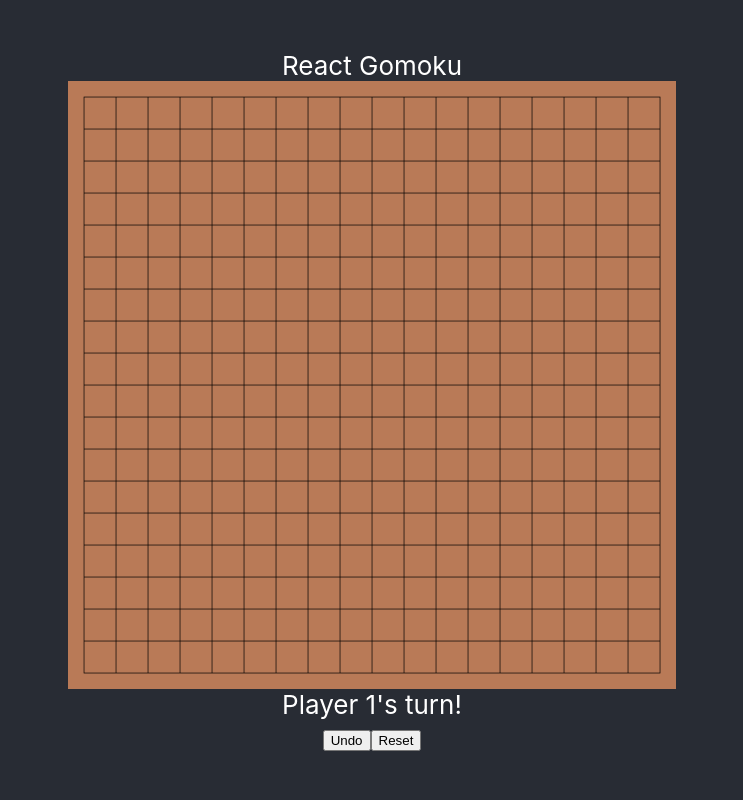
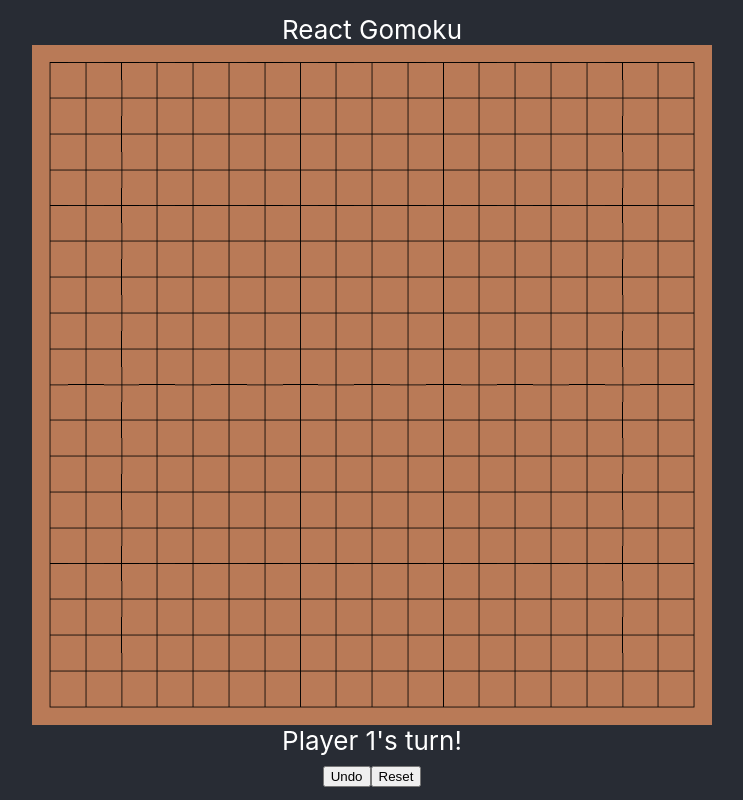
Before and after one commit to kuman514/ReactGomoku, a React (Create React App) app: page / in a window 1280 px wide. Shown: the whole page, without its empty margins (268-1011 px from the left). Built offline with nearby package versions, Linux system fonts and the light colour scheme.

Commit message:
Adjusted board size, added animation for tracked

```diff
--- a/src/App.css
+++ b/src/App.css
@@ -20,12 +20,12 @@
 }
 
 .Board {
-  width: 76vw;
+  width: 98vw;
 }
 
 .Tiles {
   width: 100%;
-  height: 76vw;
+  height: 98vw;
   display: grid;
   grid-template-columns: repeat(19, 1fr);
   grid-template-rows: repeat(19, 1fr);
@@ -35,11 +35,11 @@
 
 @media (orientation: landscape) {
   .Board {
-    width: 76vh;
+    width: 85vh;
   }
 
   .Tiles {
-    height: 76vh;
+    height: 85vh;
   }
 }
 
@@ -103,5 +103,17 @@
 }
 
 .TrackedResult {
-  opacity: 0.5;
+  animation: FlashTrackedResult linear infinite 600ms;
 }
+
+@keyframes FlashTrackedResult {
+  0% {
+    opacity: 1;
+  }
+  50% {
+    opacity: 0.3;
+  }
+  100% {
+    opacity: 1;
+  }
+}
```
